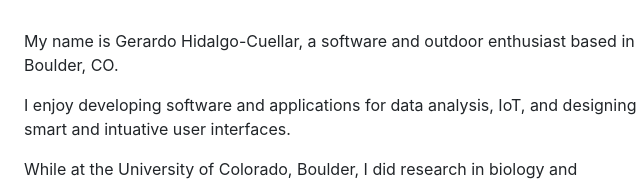
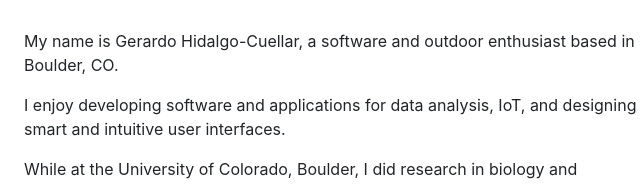
Before and after one commit to ghidalgo93/ghidalgo93.github.io, a plain HTML site: page index.html in a window 1280 px wide. Shown: the part 1095-1280 px from the top of the page, 104-744 px from the left. Drawn offline with nearby package versions, Linux system fonts and the light colour scheme.

Commit message:
fixing spelling errors

```diff
--- a/index.html
+++ b/index.html
@@ -69,7 +69,7 @@
                   </p>
                   <p>
                     I enjoy developing software and applications for data analysis, IoT,
-                    and designing smart and intuative user interfaces.
+                    and designing smart and intuitive user interfaces.
                   </p>
                   <p>
                     While at the University of Colorado, Boulder, I did research in biology and astronomy,
```
